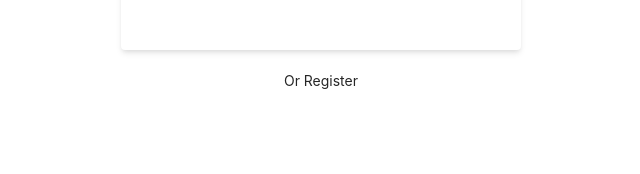
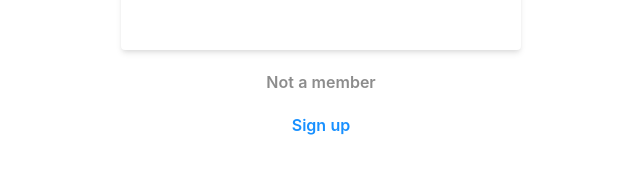
Before and after one commit to papercoding/react-web-admin-store-management, a React (Create React App) app: page / in a window 1280 px wide. Shown: the part 430-604 px from the top of the page, without its empty margins (319-959 px from the left). Built offline with nearby package versions, Linux system fonts and the light colour scheme.

Commit message:
Update login page: add router link

```diff
--- a/src/pages/login/LoginPage.scss
+++ b/src/pages/login/LoginPage.scss
@@ -17,3 +17,7 @@
     float: right;
   }
 }
+
+.signupLink {
+  color: #40a9ff;
+}
--- a/src/pages/login/LoginPage.tsx
+++ b/src/pages/login/LoginPage.tsx
@@ -71,7 +71,13 @@ const LoginPage = () => {
         </Form.Item>
       </Form>
       <div className='mt-5'>
-        Or <Link to={`/signup`}>Register</Link>
+        <Title level={5} type='secondary'>
+          Not a member
+        </Title>
+
+        <Title level={5} className='signupLink'>
+          <Link to={`/signup`}>Sign up</Link>
+        </Title>
       </div>
     </div>
   );
```
Lines whose indentation alone changed are shown as unchanged.
